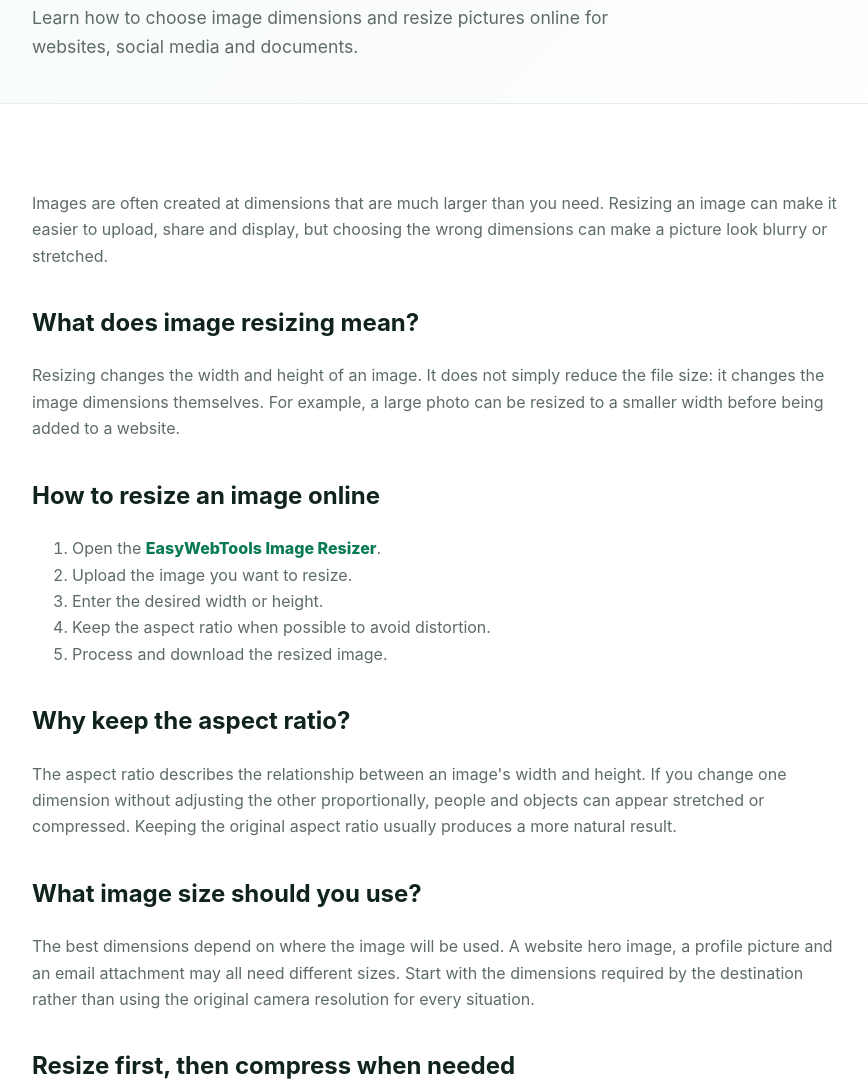
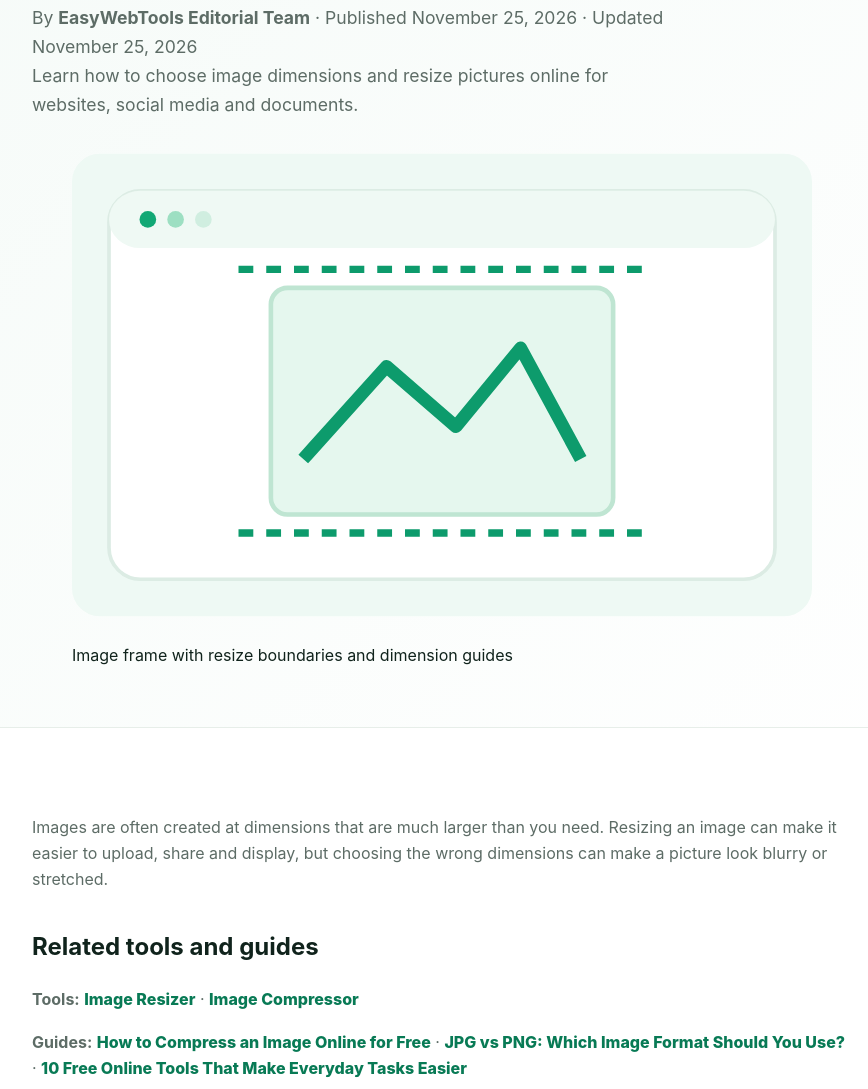
Before and after one commit to smail1983/EasyWebTools, a plain HTML site: page article-image-resizer.html in a window 1280 px wide. Shown: the part 446-1535 px from the top of the page, without its empty margins (198-1066 px from the left). Drawn offline with Linux system fonts and the light colour scheme.

Commit message:
Improve article internal links metadata and related content

```diff
--- a/article-image-resizer.html
+++ b/article-image-resizer.html
@@ -11,9 +11,9 @@
 <body>
 <header class="site-header"><div class="container nav"><a class="brand" href="index.html"><span class="brand-mark">✦</span> EasyWebTools</a><nav><a href="index.html">Home</a><a href="tools.html">All Tools</a><a class="active" href="articles.html">Articles</a><a href="about.html">About</a><a href="contact.html">Contact</a></nav></div></header>
 <main><nav class="container breadcrumb" aria-label="Breadcrumb"><a href="index.html">Home</a> › <a href="articles.html">Articles</a> › <span>How to Resize an Image Without Losing Quality</span></nav>
-<section class="page-hero"><div class="container prose"><span class="eyebrow">IMAGE TOOLS GUIDE</span><h1>How to Resize an Image Without Losing Quality</h1><p>Learn how to choose image dimensions and resize pictures online for websites, social media and documents.</p></div></section>
+<section class="page-hero"><div class="container prose"><span class="eyebrow">IMAGE TOOLS GUIDE</span><h1>How to Resize an Image Without Losing Quality</h1><p class="article-byline">By <strong>EasyWebTools Editorial Team</strong> · Published <time datetime="2026-11-25">November 25, 2026</time> · Updated <time datetime="2026-11-25">November 25, 2026</time></p><p>Learn how to choose image dimensions and resize pictures online for websites, social media and documents.</p><figure class="article-illustration"><img src="assets/article-image-resizer.svg" alt="Image frame with resize boundaries and dimension guides" width="800" height="500" loading="eager"><figcaption>Image frame with resize boundaries and dimension guides</figcaption></figure></div></section>
 <section class="section"><article class="container prose">
-<p>Images are often created at dimensions that are much larger than you need. Resizing an image can make it easier to upload, share and display, but choosing the wrong dimensions can make a picture look blurry or stretched.</p>
+<p>Images are often created at dimensions that are much larger than you need. Resizing an image can make it easier to upload, share and display, but choosing the wrong dimensions can make a picture look blurry or stretched.</p><div class="article-resource-links"><h2>Related tools and guides</h2><p><strong>Tools:</strong> <a class="text-link" href="image-resizer.html">Image Resizer</a> · <a class="text-link" href="image-compressor.html">Image Compressor</a></p><p><strong>Guides:</strong> <a class="text-link" href="article-image-compressor-online.html">How to Compress an Image Online for Free</a> · <a class="text-link" href="article-jpg-vs-png.html">JPG vs PNG: Which Image Format Should You Use?</a> · <a class="text-link" href="article-free-online-tools.html">10 Free Online Tools That Make Everyday Tasks Easier</a></p></div>
 <h2>What does image resizing mean?</h2>
 <p>Resizing changes the width and height of an image. It does not simply reduce the file size: it changes the image dimensions themselves. For example, a large photo can be resized to a smaller width before being added to a website.</p>
 <h2>How to resize an image online</h2>
@@ -28,6 +28,6 @@
 <ul><li>Stretching an image by changing width and height independently.</li><li>Making an image much larger than necessary.</li><li>Over-compressing an image after resizing.</li><li>Replacing a high-quality original instead of keeping a backup.</li></ul>
 <h2>Final thoughts</h2>
 <p>Resizing an image is easy when you know the target dimensions and preserve the aspect ratio. Try the <a class="text-link" href="image-resizer.html">free Image Resizer</a> to prepare your next image quickly in your browser.</p>
-</article></section></main>
+<section class="related-articles" aria-labelledby="related-articles-title"><h2 id="related-articles-title">Related articles</h2><ul><li><a class="text-link" href="article-image-compressor-online.html">How to Compress an Image Online for Free</a></li><li><a class="text-link" href="article-jpg-vs-png.html">JPG vs PNG: Which Image Format Should You Use?</a></li><li><a class="text-link" href="article-free-online-tools.html">10 Free Online Tools That Make Everyday Tasks Easier</a></li></ul></section></article></section></main>
 <footer><div class="container footer-grid"><div><b>EasyWebTools</b><p>Free online tools for everyday tasks.</p></div><div><a href="articles.html">Articles</a><a href="about.html">About</a><a href="contact.html">Contact</a><a href="privacy.html">Privacy</a><a href="terms.html">Terms</a><a href="disclaimer.html">Disclaimer</a></div></div><div class="container copyright">© 2026 EasyWebTools. All rights reserved.</div></footer>
-</body></html>
+<script type="application/ld+json">{"@context":"https://schema.org","@type":"Article","headline":"How to Resize an Image Without Losing Quality","description":"Learn how to resize an image online, choose the right dimensions and keep your images looking clear for websites, social media and documents.","mainEntityOfPage":"https://easywebtools.site/article-image-resizer.html","image":"https://easywebtools.site/assets/article-image-resizer.svg","datePublished":"2026-11-25T00:00:00+00:00","dateModified":"2026-11-25T00:00:00+00:00","author":{"@type":"Organization","name":"EasyWebTools Editorial Team","url":"https://easywebtools.site/about.html"},"publisher":{"@type":"Organization","name":"EasyWebTools","url":"https://easywebtools.site/"}}</script></body></html>
```
